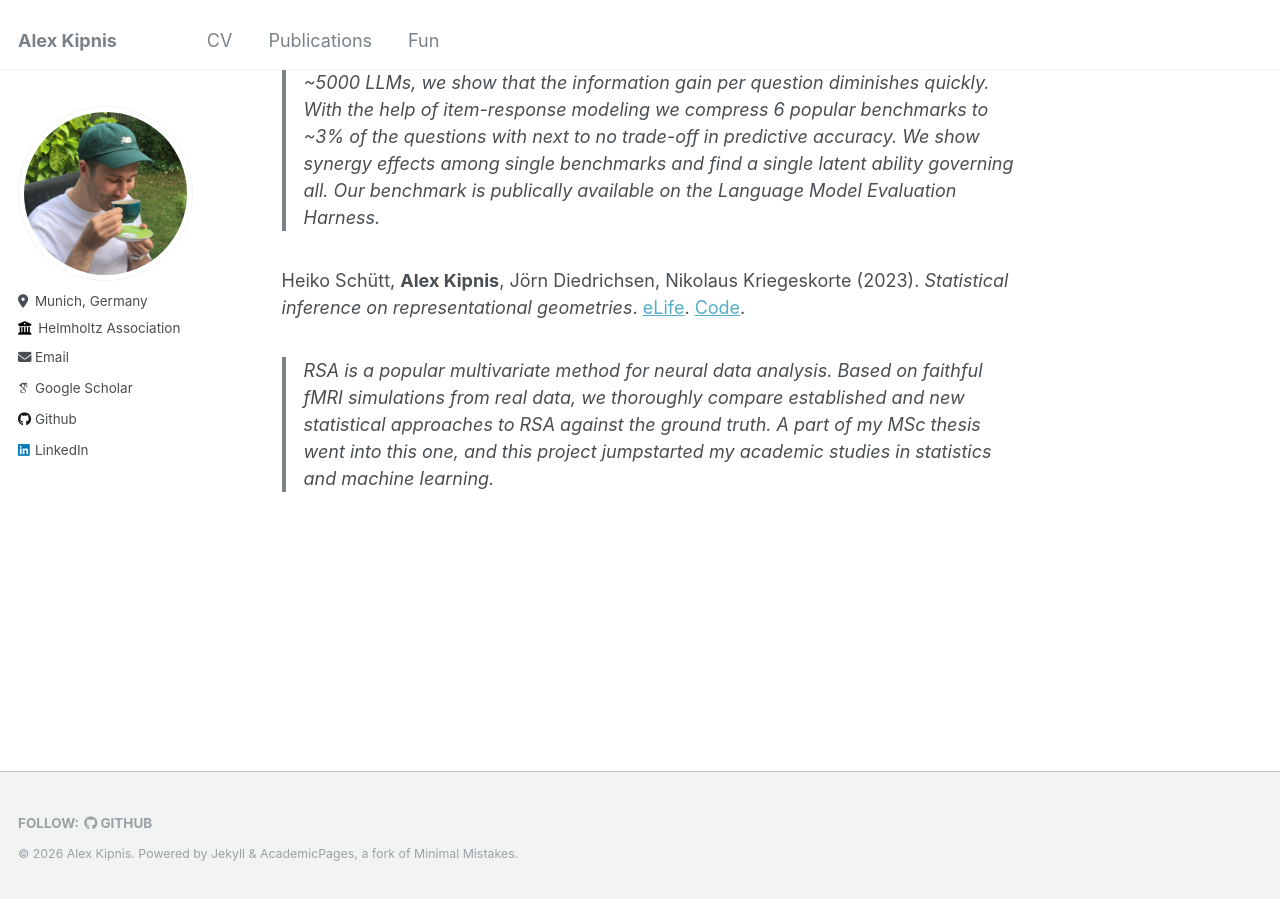
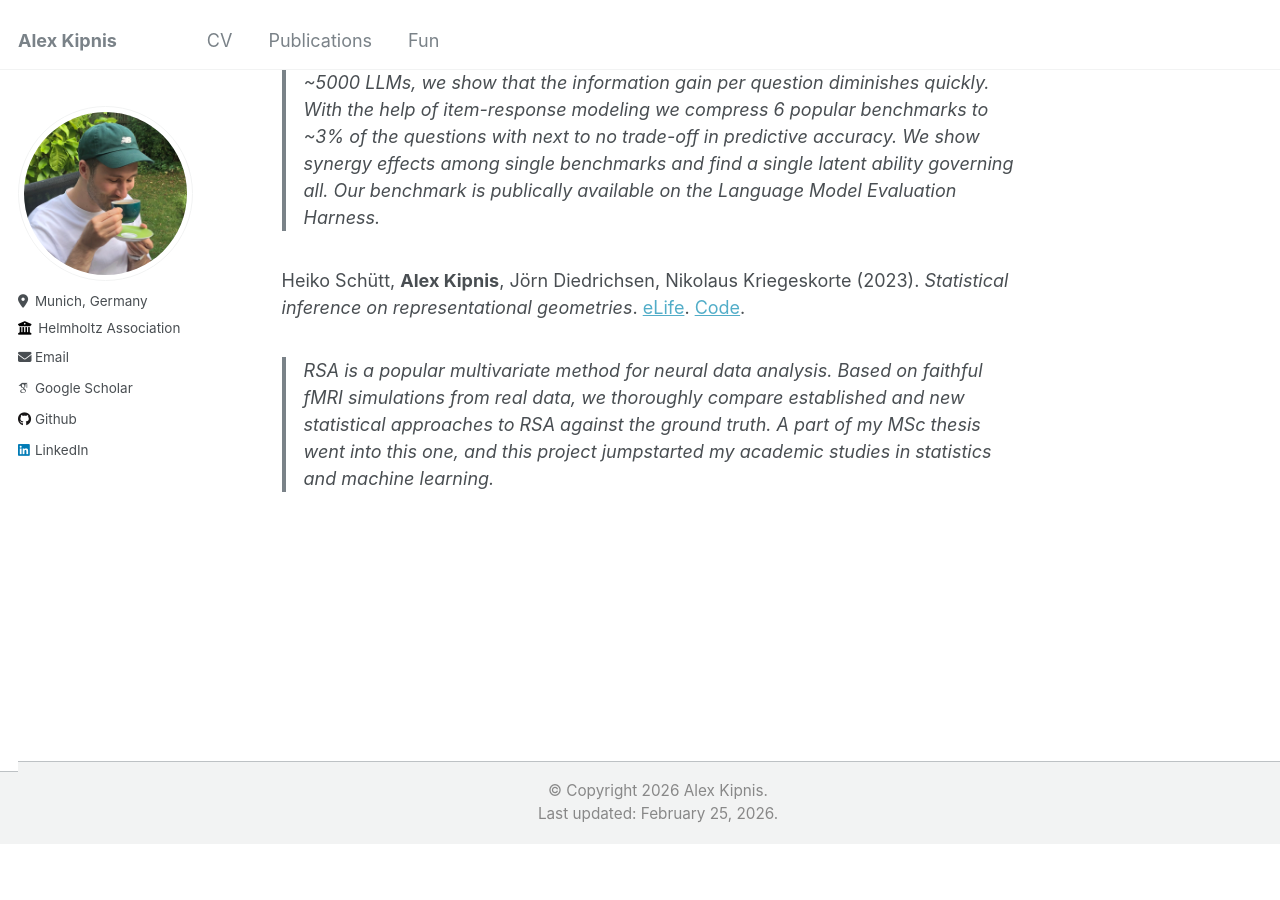
Before and after one commit to adkipnis/adkipnis.github.io, a Jekyll site: the page built from _pages/about.md, in a window 1280 px wide and 900 px high, scrolled down 836 px. Built offline with Jekyll 4.4.1, drawn with Linux system fonts in a browser that asks for light colours; some web fonts are replaced; after the commit the page ends 1680 px from its top, so only the background shows below that.

Commit message:
Refactor footer HTML structure and remove social links

```diff
--- a/_includes/footer.html
+++ b/_includes/footer.html
@@ -1,22 +1,11 @@
 {% include base_path %}
 
-{% if site.author.github or site.author.bitbucket or site.atom_feed.hide != true %}
-<div class="page__footer-follow">
-  <ul class="social-icons">
-    {% if site.data.ui-text[site.locale].follow_label %}
-      <li><strong>{{ site.data.ui-text[site.locale].follow_label }}</strong></li>
-    {% endif %}
-    {% if site.author.github %}
-      <li><a href="http://github.com/{{ site.author.github }}"><i class="fab fa-github" aria-hidden="true"></i> GitHub</a></li>
-    {% endif %}
-    {% if site.author.bitbucket %}
-      <li><a href="http://bitbucket.org/{{ site.author.bitbucket }}"><i class="fab fa-bitbucket" aria-hidden="true"></i> Bitbucket</a></li>
-    {% endif %}
-    {% if site.atom_feed.hide != true %}
-    <li><a href="{% if site.atom_feed.path %}{{ site.atom_feed.path }}{% else %}{{ base_path }}/feed.xml{% endif %}"><i class="fa fa-fw fa-rss-square" aria-hidden="true"></i> {{ site.data.ui-text[site.locale].feed_label | default: "Feed" }}</a></li>
-    {% endif %}
-  </ul>
-</div>
-{% endif %}
+<footer class="page__footer" style="padding: 1rem 0; text-align: center;">
+  <div class="page__footer-copyright"
+       style="font-size: 0.85rem; color: #888;">
 
-<div class="page__footer-copyright">&copy; {{ site.time | date: '%Y' }} {{ site.name | default: site.title }}. {{ site.data.ui-text[site.locale].powered_by | default: "Powered by" }} <a href="http://jekyllrb.com" rel="nofollow">Jekyll</a> &amp; <a href="https://github.com/academicpages/academicpages.github.io">AcademicPages</a>, a fork of <a href="https://mademistakes.com/work/minimal-mistakes-jekyll-theme/" rel="nofollow">Minimal Mistakes</a>.</div>
+    &copy; Copyright {{ site.time | date: '%Y' }} Alex Kipnis.<br>
+    Last updated: {{ site.time | date: '%B %-d, %Y' }}.
+
+  </div>
+</footer>
```
